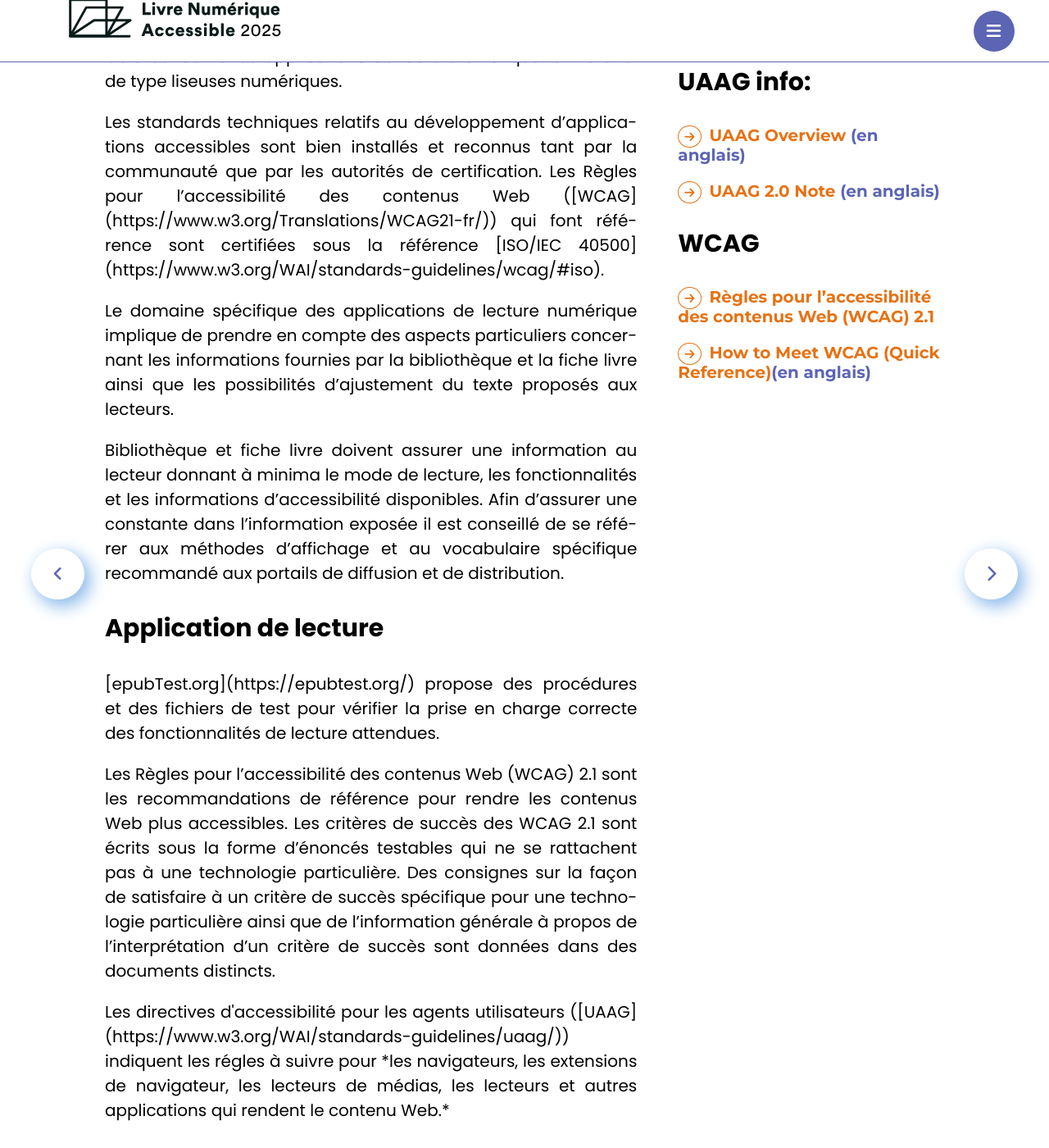
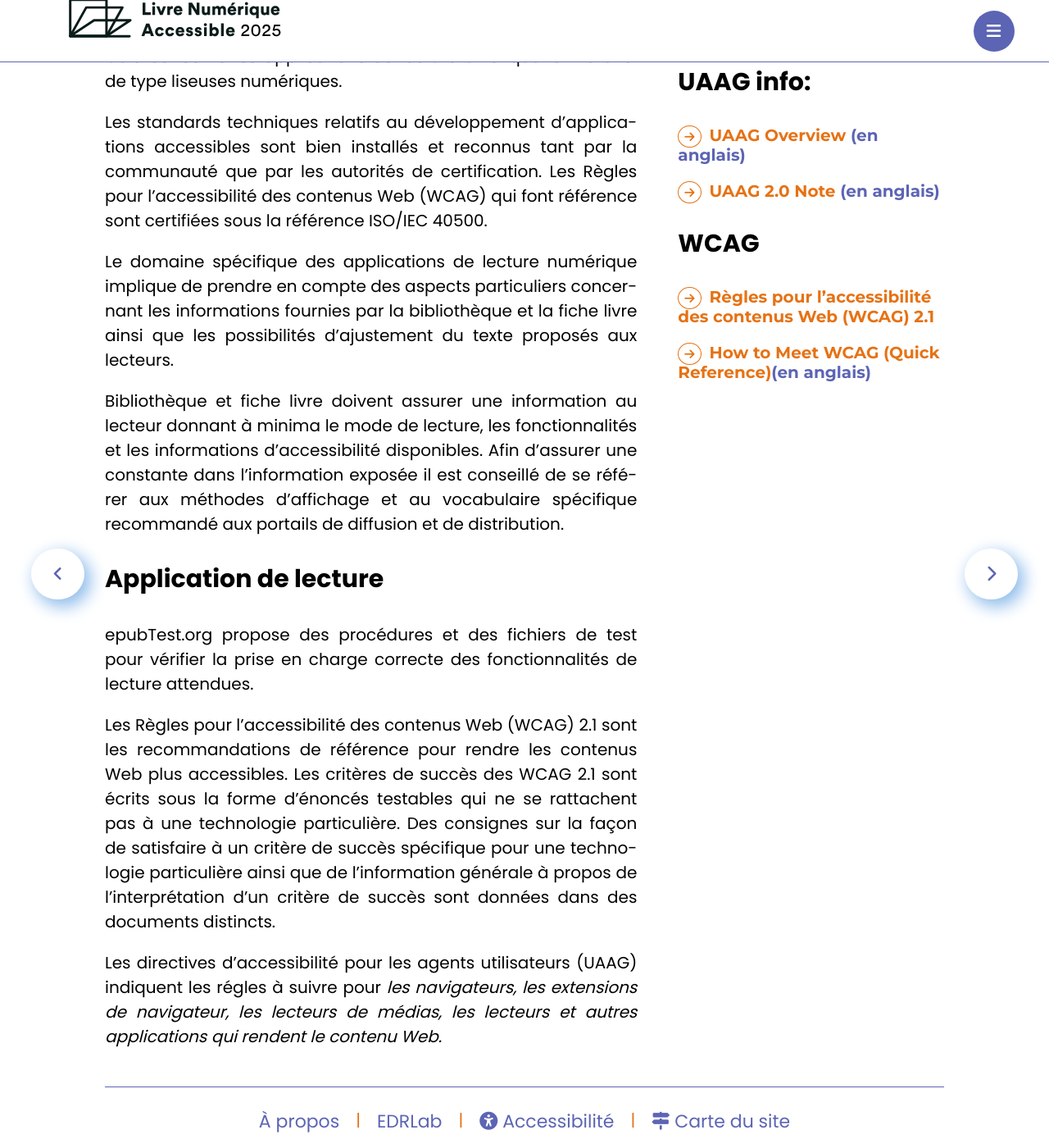
Before and after one commit to edition-accessible/lina25, a Jekyll site: the page built from pages/afficher.md, in a window 1280 px wide and 1400 px high, scrolled down 1287 px. Shown: the whole window at 82% size. Built offline with Jekyll 4.4.1, drawn with Linux system fonts in a browser that asks for light colours; nearby versions of some CDN libraries.

Commit message:
Update afficher.md

```diff
--- a/pages/afficher.md
+++ b/pages/afficher.md
@@ -14,21 +14,21 @@ titlePrev: Informer
 
 {%- include principes.html -%}
 
-<p>Pour que le travail de mise en accessibilité des livres numériques soit utile aux personnes qui ont besoin d’aménager la lecture visuelle ou font appels à d’autres sens que la vue pour lire, il est nécessaire que les systèmes de lecture respectent les standards d’accessibilité et proposent de larges choix de personnalisation. Cela concerne les applications de lecture ainsi que le matériel de type liseuses numériques.</p>
+Pour que le travail de mise en accessibilité des livres numériques soit utile aux personnes qui ont besoin d’aménager la lecture visuelle ou font appels à d’autres sens que la vue pour lire, il est nécessaire que les systèmes de lecture respectent les standards d’accessibilité et proposent de larges choix de personnalisation. Cela concerne les applications de lecture ainsi que le matériel de type liseuses numériques.
 
-<p>Les standards techniques relatifs au développement d’applications accessibles sont bien installés et reconnus tant par la communauté que par les autorités de certification. Les Règles pour l’accessibilité des contenus Web ([WCAG](https://www.w3.org/Translations/WCAG21-fr/)) qui font référence sont certifiées sous la référence [ISO/IEC 40500](https://www.w3.org/WAI/standards-guidelines/wcag/#iso).</p>
+Les standards techniques relatifs au développement d’applications accessibles sont bien installés et reconnus tant par la communauté que par les autorités de certification. Les Règles pour l’accessibilité des contenus Web (WCAG) qui font référence sont certifiées sous la référence ISO/IEC 40500.
 
-<p>Le domaine spécifique des applications de lecture numérique implique de prendre en compte des aspects particuliers concernant les informations fournies par la bibliothèque et la fiche livre ainsi que les possibilités d’ajustement du texte proposés aux lecteurs.</p>
+Le domaine spécifique des applications de lecture numérique implique de prendre en compte des aspects particuliers concernant les informations fournies par la bibliothèque et la fiche livre ainsi que les possibilités d’ajustement du texte proposés aux lecteurs.
 
-<p>Bibliothèque et fiche livre doivent assurer une information au lecteur donnant à minima le mode de lecture, les fonctionnalités et les informations d’accessibilité disponibles. Afin d’assurer une constante dans l’information exposée il est conseillé de se référer aux méthodes d’affichage et au vocabulaire spécifique recommandé aux portails de diffusion et de distribution.</p>
+Bibliothèque et fiche livre doivent assurer une information au lecteur donnant à minima le mode de lecture, les fonctionnalités et les informations d’accessibilité disponibles. Afin d’assurer une constante dans l’information exposée il est conseillé de se référer aux méthodes d’affichage et au vocabulaire spécifique recommandé aux portails de diffusion et de distribution.
 
-<h3>Application de lecture</h3>
+### Application de lecture
 
-<p>[epubTest.org](https://epubtest.org/) propose des procédures et des fichiers de test pour vérifier la prise en charge correcte des fonctionnalités de lecture attendues.</p>
+epubTest.org propose des procédures et des fichiers de test pour vérifier la prise en charge correcte des fonctionnalités de lecture attendues.
 
-<p>Les Règles pour l’accessibilité des contenus Web (WCAG) 2.1 sont les recommandations de référence pour rendre les contenus Web plus accessibles. Les critères de succès des WCAG 2.1 sont écrits sous la forme d’énoncés testables qui ne se rattachent pas à une technologie particulière. Des consignes sur la façon de satisfaire à un critère de succès spécifique pour une technologie particulière ainsi que de l’information générale à propos de l’interprétation d’un critère de succès sont données dans des documents distincts.</p>
+Les Règles pour l’accessibilité des contenus Web (WCAG) 2.1 sont les recommandations de référence pour rendre les contenus Web plus accessibles. Les critères de succès des WCAG 2.1 sont écrits sous la forme d’énoncés testables qui ne se rattachent pas à une technologie particulière. Des consignes sur la façon de satisfaire à un critère de succès spécifique pour une technologie particulière ainsi que de l’information générale à propos de l’interprétation d’un critère de succès sont données dans des documents distincts.
 
-<p>Les directives d'accessibilité pour les agents utilisateurs ([UAAG](https://www.w3.org/WAI/standards-guidelines/uaag/)) indiquent les régles à suivre pour *les navigateurs, les extensions de navigateur, les lecteurs de médias, les lecteurs et autres applications qui rendent le contenu Web.*</p>
+Les directives d'accessibilité pour les agents utilisateurs (UAAG) indiquent les régles à suivre pour *les navigateurs, les extensions de navigateur, les lecteurs de médias, les lecteurs et autres applications qui rendent le contenu Web.*
 
 </div>
 
```
